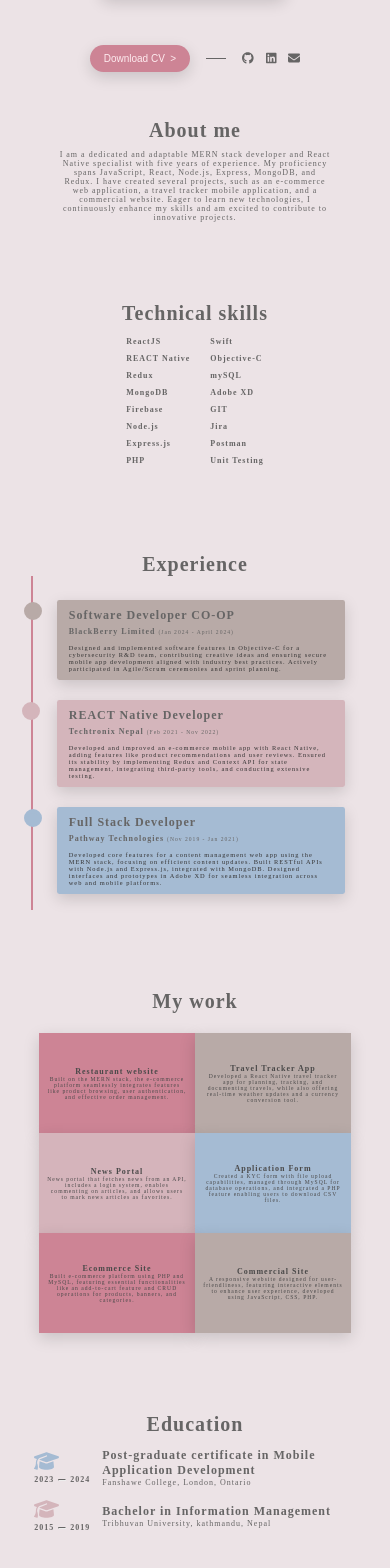
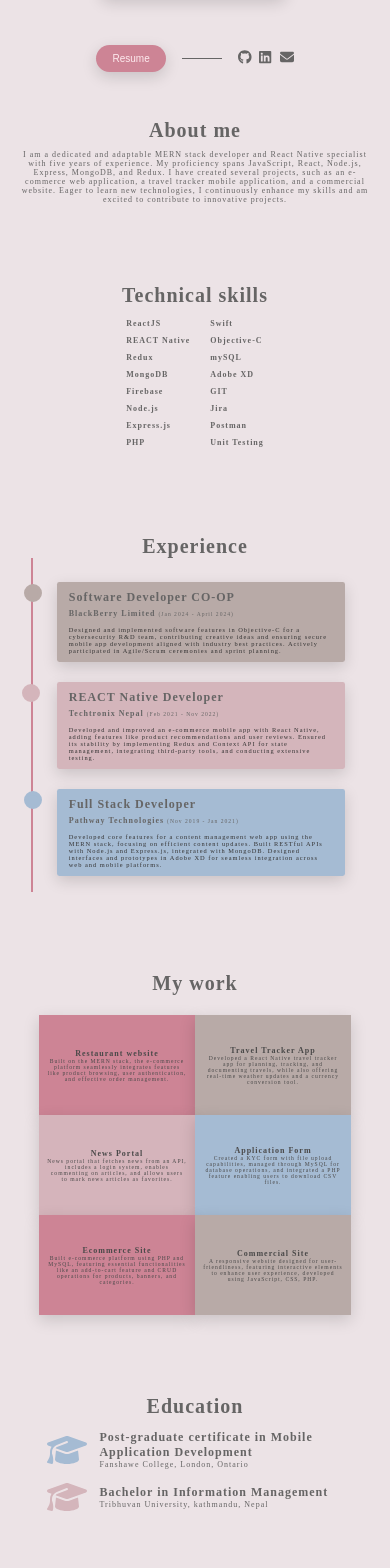
Before and after one commit to matinadongol/portfolio, a React (Create React App) app in the folder portfolio/: page / in a window 390 px wide. Shown: the part 118-1686 px from the top of the page. Built offline with nearby package versions, Linux system fonts and the light colour scheme; a web font is replaced by a local one.

Commit message:
fixed css

```diff
--- a/portfolio/src/about/About.css
+++ b/portfolio/src/about/About.css
@@ -8,8 +8,13 @@
 .aboutContainer p{
   width: 50%;
 }
-@media (max-width: 500px) {
+@media (max-width: 768px) {
   .aboutContainer p{
     width: 70%;
   }
 }
+@media (max-width: 500px) {
+  .aboutContainer p{
+    width: 90%;
+  }
+}
--- a/portfolio/src/education/Education.css
+++ b/portfolio/src/education/Education.css
@@ -1,5 +1,5 @@
 .educationContainer{
-  margin: 20rem 0;
+  margin: 20rem 2rem;
 }
 .educationSubDiv{
   display: flex;
@@ -17,7 +17,7 @@
   gap: 1rem;
 }
 .graduationCap{
-  font-size: 5rem;
+  font-size: 8rem;
   margin: 0 auto 0 0;
 }
 .educationSubDiv:nth-child(2) .graduationCap {
@@ -26,18 +26,6 @@
 
 .educationSubDiv:nth-child(3) .graduationCap {
   color: #d4b5bb;
-}
-.educationDate{
-  display: flex;
-  justify-content: flex-start;
-  align-items: center;
-  text-align: left;
-  gap: 1rem;
-  width: 100%;
-}
-.educationDate hr{
-  width: 2rem;
-  border-top: .2rem solid #666565;
 }
 .educationDetails{
   width: 40%;
--- a/portfolio/src/education/Education.jsx
+++ b/portfolio/src/education/Education.jsx
@@ -11,11 +11,6 @@ function Education() {
         <div className="educationSubDiv">
           <div className="educationLeft">
             <FontAwesomeIcon icon={faGraduationCap} className="graduationCap" />
-            <div className="educationDate">
-              <h5>2023</h5>
-              <hr />
-              <h5>2024</h5>
-            </div>
           </div>
           <div className="educationDetails">
             <h3>Post-graduate certificate in Mobile Application Development</h3>
@@ -25,11 +20,6 @@ function Education() {
         <div className="educationSubDiv">
           <div className="educationLeft">
             <FontAwesomeIcon icon={faGraduationCap} className="graduationCap" />
-            <div className="educationDate">
-              <h5>2015</h5>
-              <hr />
-              <h5>2019</h5>
-            </div>
           </div>
           <div className="educationDetails">
             <h3>Bachelor in Information Management</h3>
--- a/portfolio/src/home/Home.css
+++ b/portfolio/src/home/Home.css
@@ -32,7 +32,7 @@
   margin-top: 8rem;
 }
 .homeBottomSection hr{
-  width: 5rem;
+  width: 10rem;
   border: none;
   border-top: .2rem solid #666565;
   margin: 20px 0;
@@ -41,11 +41,11 @@
   display: flex;
   justify-content: space-between;
   align-items: center;
-  gap: 3rem;
+  gap: 2rem;
 }
 .socialIconSection a{
   color: #666565;
-  font-size: 3rem;
+  font-size: 3.5rem;
 }
 .socialIconSection a:hover{
   color: #CD8495;
--- a/portfolio/src/home/Home.jsx
+++ b/portfolio/src/home/Home.jsx
@@ -15,7 +15,7 @@ export default function Home() {
         </div>
         <div className="homeBottomSection">
           <a href="/portfolio/Matina_Dongol_Resume.pdf" download>
-            <button>Download CV&nbsp;&nbsp;&gt;</button>
+            <button>Resume</button>
           </a>
           <hr/>
           <div className="socialIconSection">
--- a/portfolio/src/index.css
+++ b/portfolio/src/index.css
@@ -35,7 +35,7 @@ p{
 }
 button{
   border: none;
-  padding: 2rem 3.5rem;
+  padding: 2rem 4rem;
   border-radius: 50px;
   background-color: #CD8495;
   color:#feebef;
--- a/portfolio/src/projects/Projects.css
+++ b/portfolio/src/projects/Projects.css
@@ -14,10 +14,18 @@
   display: flex;
   align-items: center;
   justify-content: center;
+  overflow: hidden;
+  text-overflow: ellipsis;
+  word-wrap: break-word;
+  white-space: normal;
   box-shadow: rgba(0, 0, 0, 0.15) 0px 5px 15px 0px;
 }
 .projectsSub p{
   font-size: 1.4rem;
+  overflow: hidden;
+  text-overflow: ellipsis;
+  word-wrap: break-word;
+  white-space: normal;
 }
 .projectsSub a{
   text-decoration: none;
```
Also changed, not shown: portfolio/src/experience/Experience.css (+0 -22 lines).
